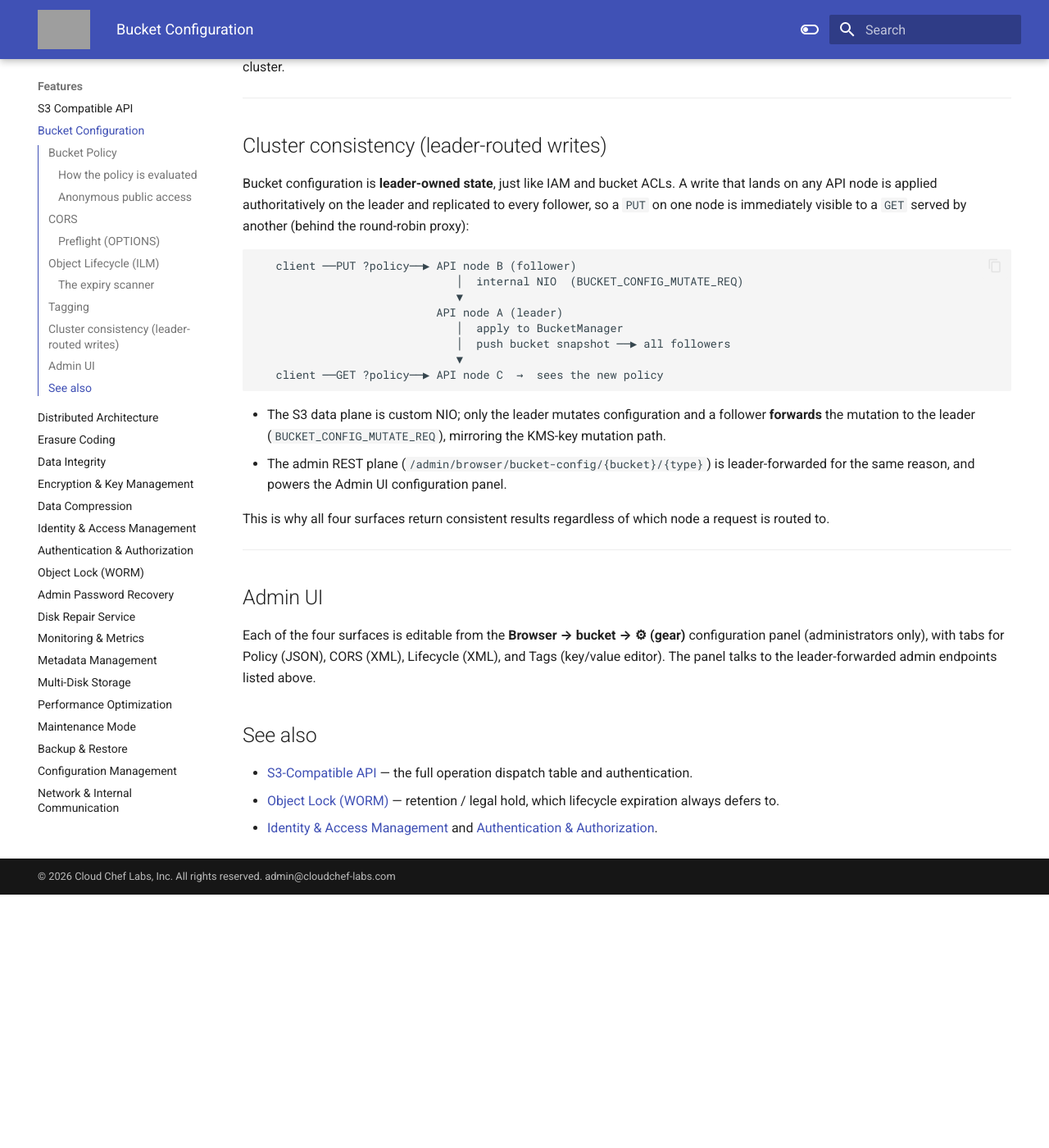
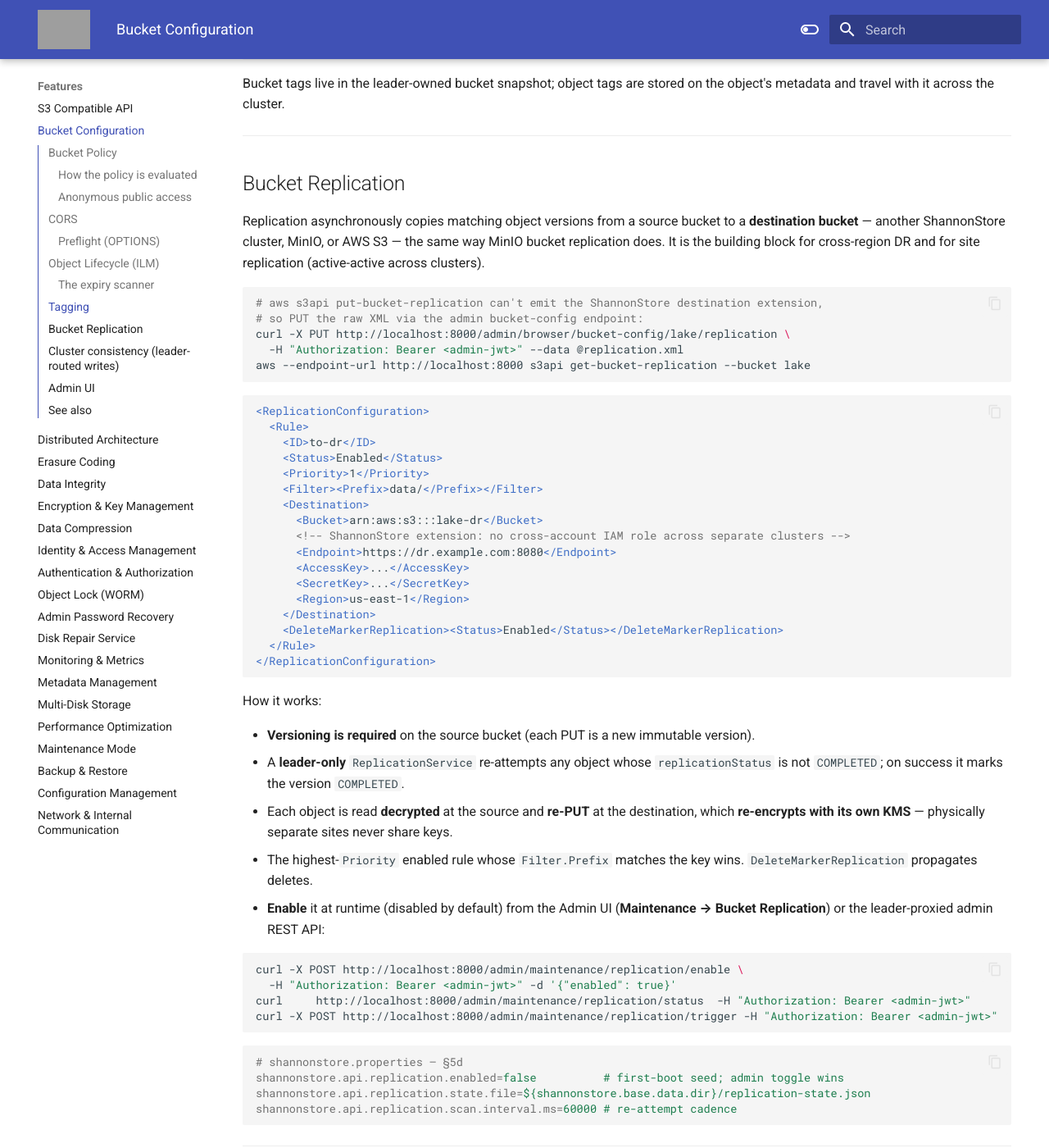
Before and after one commit to cloudcheflabs/shannonstore-docs, an MkDocs documentation site: the page built from docs/features/bucket-configuration.md, in a window 1280 px wide and 1400 px high, scrolled down 5293 px. Shown: the whole window at 82% size. Built offline with MkDocs 1.6.1 and Material for MkDocs 9.7.7, drawn with Linux system fonts in a browser that asks for light colours; the version menu is left out; before the commit the page ends 6384 px from its top, so only the background shows below that; some of the changed text lies outside the part shown; grey boxes are pictures that could not be loaded.

Commit message:
docs: Bucket Replication (PutBucketReplication / ?replication)
Document async, leader-only bucket replication to a destination bucket/cluster
(MinIO-style): config XML with the ShannonStore destination extension, re-encrypt
via the destination KMS, runtime enable/trigger/status, properties §5d.

Co-Authored-By: Claude Opus 4.8 (1M context) <noreply@anthropic.com>

````diff
--- a/docs/features/bucket-configuration.md
+++ b/docs/features/bucket-configuration.md
@@ -10,6 +10,7 @@ wire format (so `aws s3api`, boto3, and the MinIO client work unchanged):
 | `?policy` | Resource-based **bucket policy** (JSON) — augments IAM and enables anonymous public access | raw JSON, per bucket |
 | `?cors` | **CORS** rules (XML) — controls browser cross-origin access, incl. `OPTIONS` preflight | raw XML, per bucket |
 | `?lifecycle` | **Object Lifecycle (ILM)** — typed `LifecyclePolicy`, expiration + abort-incomplete-MPU | typed model, per bucket |
+| `?replication` | **Bucket replication** — async copy of matching objects to a destination bucket/cluster | raw XML, per bucket |
 | `?tagging` | **Tags** on a bucket and on individual objects | key/value map |
 
 All four are owned by the cluster leader and replicated to followers — see
@@ -262,6 +263,69 @@ object's metadata and travel with it across the cluster.
 
 ---
 
+## Bucket Replication
+
+Replication asynchronously copies matching object versions from a source bucket to a
+**destination bucket** — another ShannonStore cluster, MinIO, or AWS S3 — the same way
+MinIO bucket replication does. It is the building block for cross-region DR and for
+site replication (active-active across clusters).
+
+```bash
+# aws s3api put-bucket-replication can't emit the ShannonStore destination extension,
+# so PUT the raw XML via the admin bucket-config endpoint:
+curl -X PUT http://localhost:8000/admin/browser/bucket-config/lake/replication \
+  -H "Authorization: Bearer <admin-jwt>" --data @replication.xml
+aws --endpoint-url http://localhost:8000 s3api get-bucket-replication --bucket lake
+```
+
+```xml
+<ReplicationConfiguration>
+  <Rule>
+    <ID>to-dr</ID>
+    <Status>Enabled</Status>
+    <Priority>1</Priority>
+    <Filter><Prefix>data/</Prefix></Filter>
+    <Destination>
+      <Bucket>arn:aws:s3:::lake-dr</Bucket>
+      <!-- ShannonStore extension: no cross-account IAM role across separate clusters -->
+      <Endpoint>https://dr.example.com:8080</Endpoint>
+      <AccessKey>...</AccessKey>
+      <SecretKey>...</SecretKey>
+      <Region>us-east-1</Region>
+    </Destination>
+    <DeleteMarkerReplication><Status>Enabled</Status></DeleteMarkerReplication>
+  </Rule>
+</ReplicationConfiguration>
+```
+
+How it works:
+
+- **Versioning is required** on the source bucket (each PUT is a new immutable version).
+- A **leader-only** `ReplicationService` re-attempts any object whose
+  `replicationStatus` is not `COMPLETED`; on success it marks the version `COMPLETED`.
+- Each object is read **decrypted** at the source and **re-PUT** at the destination,
+  which **re-encrypts with its own KMS** — physically separate sites never share keys.
+- The highest-`Priority` enabled rule whose `Filter.Prefix` matches the key wins.
+  `DeleteMarkerReplication` propagates deletes.
+- **Enable** it at runtime (disabled by default) from the Admin UI
+  (**Maintenance → Bucket Replication**) or the leader-proxied admin REST API:
+
+```bash
+curl -X POST http://localhost:8000/admin/maintenance/replication/enable \
+  -H "Authorization: Bearer <admin-jwt>" -d '{"enabled": true}'
+curl     http://localhost:8000/admin/maintenance/replication/status  -H "Authorization: Bearer <admin-jwt>"
+curl -X POST http://localhost:8000/admin/maintenance/replication/trigger -H "Authorization: Bearer <admin-jwt>"
+```
+
+```properties
+# shannonstore.properties — §5d
+shannonstore.api.replication.enabled=false          # first-boot seed; admin toggle wins
+shannonstore.api.replication.state.file=${shannonstore.base.data.dir}/replication-state.json
+shannonstore.api.replication.scan.interval.ms=60000 # re-attempt cadence
+```
+
+---
+
 ## Cluster consistency (leader-routed writes)
 
 Bucket configuration is **leader-owned state**, just like IAM and bucket ACLs. A
@@ -293,10 +357,10 @@ request is routed to.
 
 ## Admin UI
 
-Each of the four surfaces is editable from the **Browser → bucket → ⚙ (gear)**
-configuration panel (administrators only), with tabs for Policy (JSON), CORS (XML),
-Lifecycle (XML), and Tags (key/value editor). The panel talks to the
-leader-forwarded admin endpoints listed above.
+Each surface is editable from the **Browser → bucket → ⚙ (gear)** configuration panel
+(administrators only), with tabs for Policy (JSON), CORS (XML), Lifecycle (XML),
+Replication (XML), and Tags (key/value editor). The panel talks to the leader-forwarded
+admin endpoints listed above.
 
 ## See also
 
````
Also changed, not shown: docs/features/s3-compatible-api.md (+1 -0 lines).
